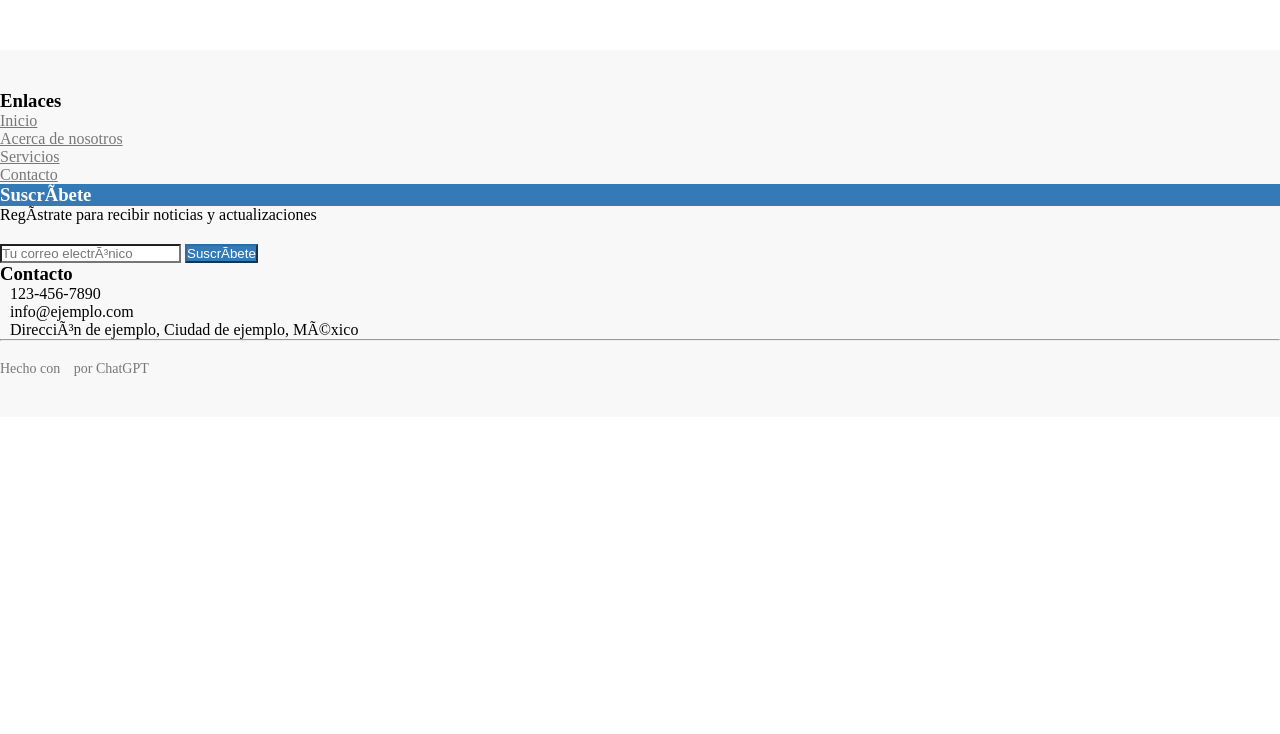
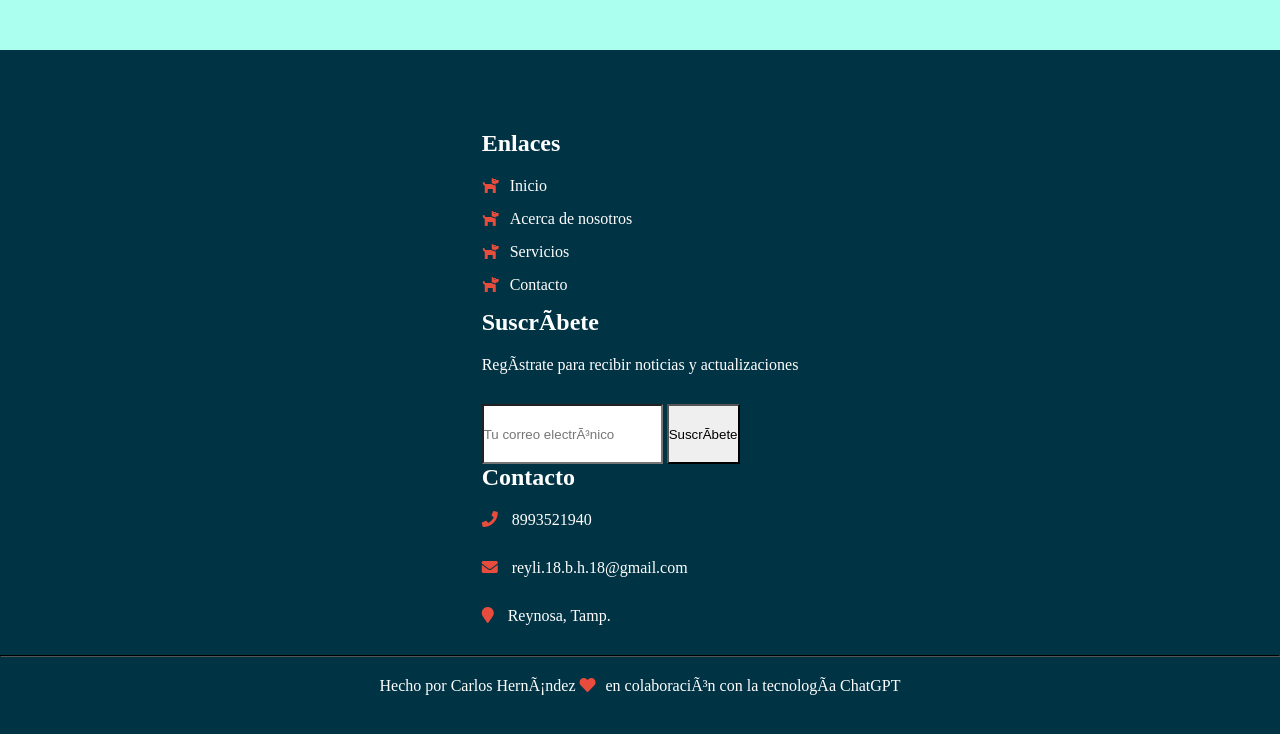
Before and after one commit to Reyli-BH/ColmillosFelices, a plain HTML site: page index.html in a window 1280 px wide. Shown: the part 2700-3434 px from the top of the page. Before the commit the page ends 3117 px from the top, so only its background shows below. Drawn offline with Linux system fonts and the light colour scheme.

Commit message:
terminado flip

```diff
--- a/index.html
+++ b/index.html
@@ -5,6 +5,7 @@
     <meta charset="utf-81">
     <meta name="viewport" content="width=device-width, initial-scale=1.0">
 
+    <link rel="stylesheet" href="https://cdnjs.cloudflare.com/ajax/libs/font-awesome/5.15.3/css/all.min.css">
     <link rel="stylesheet" href="style.css">
 
     <title>Colmillos Felices</title>
@@ -52,10 +53,10 @@
           <div class="col-md-4">
             <h3>Enlaces</h3>
             <ul class="list-unstyled">
-              <li><a href="#">Inicio</a></li>
-              <li><a href="#">Acerca de nosotros</a></li>
-              <li><a href="#">Servicios</a></li>
-              <li><a href="#">Contacto</a></li>
+              <li><i class="fas fa-dog"></i><a href="#">Inicio</a></li>
+              <li><i class="fas fa-dog"></i><a href="#">Acerca de nosotros</a></li>
+              <li><i class="fas fa-dog"></i><a href="#">Servicios</a></li>
+              <li><i class="fas fa-dog"></i><a href="#">Contacto</a></li>
             </ul>
           </div>
           <div class="col-md-4">
@@ -72,9 +73,9 @@
           </div>
           <div class="col-md-4">
             <h3>Contacto</h3>
-            <p><i class="fa fa-phone"></i> 123-456-7890</p>
-            <p><i class="fa fa-envelope-o"></i> info@ejemplo.com</p>
-            <p><i class="fa fa-map-marker"></i> Dirección de ejemplo, Ciudad de ejemplo, México</p>
+            <p><i class="fa fa-phone"></i> 8993521940</p>
+            <p><i class="fas fa-envelope"></i> reyli.18.b.h.18@gmail.com</p>
+            <p><i class="fa fa-map-marker"></i> Reynosa, Tamp.</p>
           </div>
         </div>
       </div>
@@ -82,7 +83,7 @@
         <div class="row">
           <div class="col-md-12">
             <hr>
-            <p class="text-center">Hecho con <i class="fa fa-heart"></i> por ChatGPT</p>
+            <p class="text-center">Hecho por <a href="https://calichi.github.io">Carlos Hernández</a>  <i class="fa fa-heart"></i>en colaboración con la tecnología ChatGPT</p>
           </div>
         </div>
       </div>
--- a/style.css
+++ b/style.css
@@ -8,6 +8,7 @@ body {
   display: flex;
   flex-direction: column;
   overflow-x: hidden;
+  background: #aaffee;
 }
 
 main .container {
@@ -256,71 +257,106 @@ footer .container {
   }
 }*/
 
-/* Estilos generales para el footer */
+/* Estilos para el footer */
+
 .footer {
-  background-color: #f8f8f8;
+  display: flex;
+  flex-direction: column;
+  background-color: #003344;
+  color: #ffffff;
   padding: 40px 0;
+  font-size: 16px;
 }
 
-/* Estilos para los enlaces del footer */
-.footer ul li a {
-  color: #777;
+.footer .container {
+  justify-self: center;
+  align-self: center;
 }
 
-.footer ul li a:hover {
-  color: #333;
+.footer h3 {
+  color: #ffffff;
+  font-size: 20px;
+  font-weight: bold;
+  margin-bottom: 20px;
 }
 
-/* Estilos para el botón "Suscríbete" */
-.btn-primary {
-  background-color: #337ab7;
-  border-color: #2e6da4;
-  color: #fff;
+.footer ul li {
+  margin-bottom: 10px;
 }
 
-.btn-primary:hover {
-  background-color: #286090;
-  border-color: #204d74;
-  color: #fff;
+.footer a {
+  color: #ffffff;
+  text-decoration: none;
 }
 
-/* Estilos para el formulario de suscripción */
-.footer form {
-  margin-top: 20px;
+.footer a:hover {
+  color: #e74c3c;
 }
 
-.footer form input[type="email"] {
+.footer .list-unstyled {
+  list-style: none;
+}
+
+.footer form .form-control {
+  height: 50px;
   border-radius: 0;
 }
 
-.footer form button[type="submit"] {
+.footer form .btn {
+  height: 50px;
   border-radius: 0;
 }
 
-/* Estilos para los íconos de contacto */
-.footer p i {
-  margin-right: 10px;
-  color: #337ab7;
+.footer p {
+  margin-bottom: 20px;
 }
 
-/* Estilos para el texto "Hecho con <3 por ChatGPT" */
+.footer .fa, .footer .fas {
+  color: #e74c3c;
+  margin-right: 10px;
+}
+
+.footer hr {
+  border-color: #555555;
+}
+
 .footer p.text-center {
   margin-top: 20px;
   font-size: 14px;
-  color: #777;
 }
 
-/* Estilos para pantallas pequeñas */
-@media (max-width: 767px) {
-  .footer h3 {
-    margin-top: 20px;
+.col-md-12 {
+  text-align: center;
+}
+
+/* Estilos para pantallas grandes */
+
+@media screen and (min-width: 992px) {
+  .footer {
+    padding: 80px 0;
   }
 
-  .footer form {
-    margin-top: 0;
+  .footer h3 {
+    font-size: 24px;
+  }
+
+  .footer ul li {
+    margin-bottom: 15px;
+  }
+
+  .footer form .form-control {
+    height: 60px;
+  }
+
+  .footer form .btn {
+    height: 60px;
   }
 
   .footer p {
-    margin-bottom: 0;
+    margin-bottom: 30px;
+  }
+
+  .footer p.text-center {
+    font-size: 16px;
   }
 }
```
